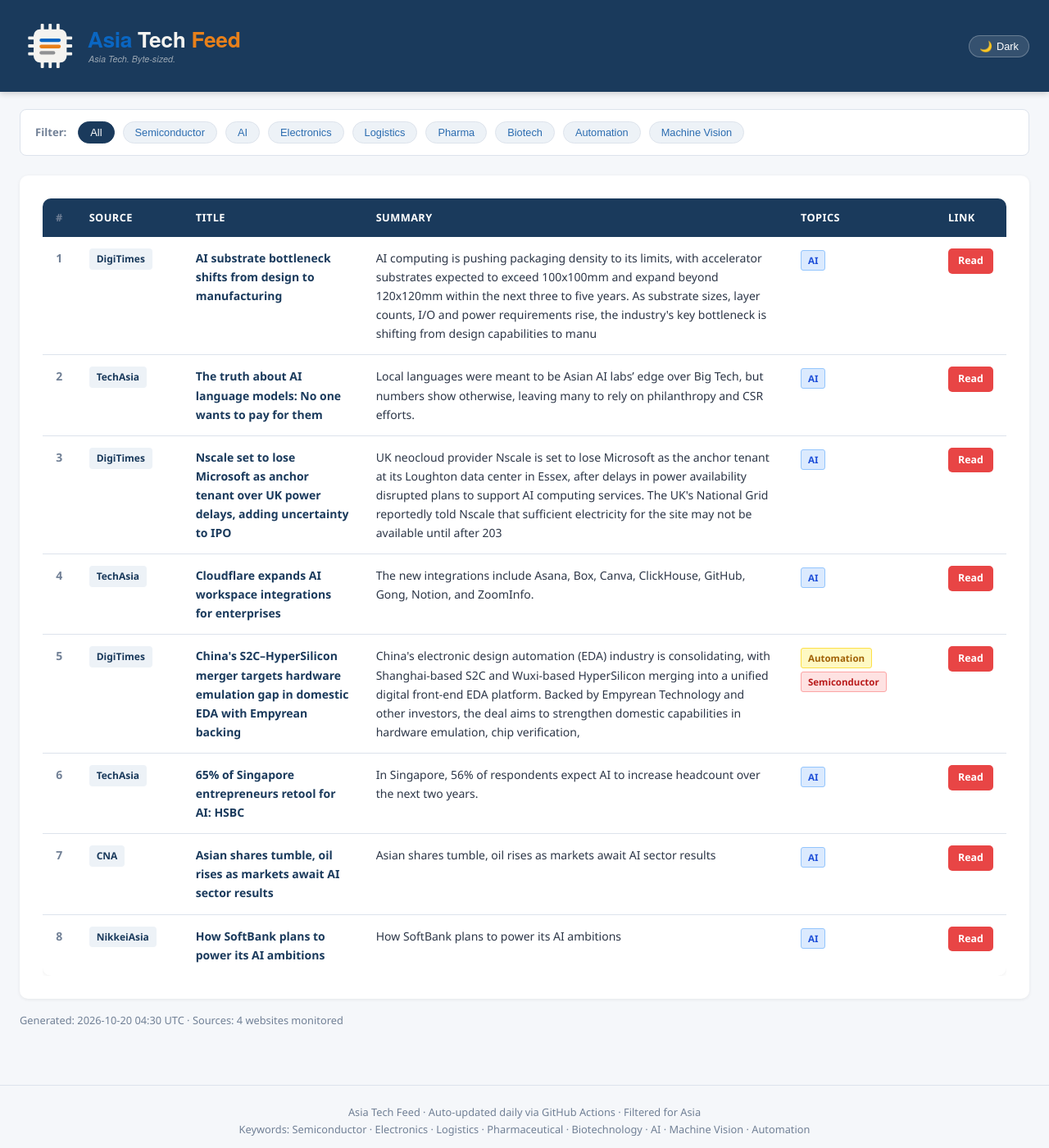
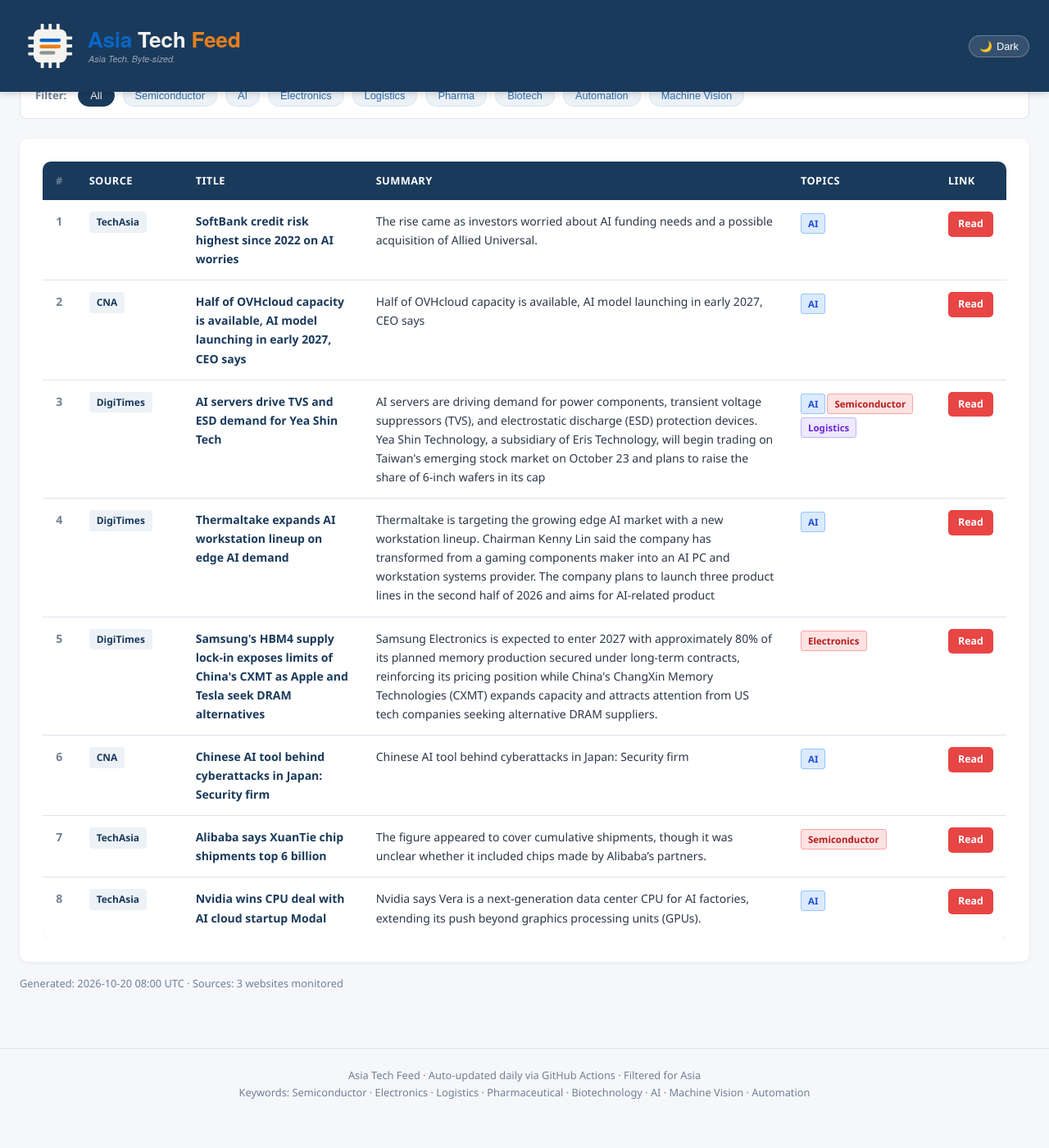
Before and after one commit to asiatechfeed/Asia-Tech-Feed, a Jekyll site: the page built from _posts/2026-10-20-asia-tech-news-digest.md, in a window 1280 px wide and 1400 px high, scrolled down 633 px. Shown: the whole window at 82% size. Built offline with Jekyll 4.4.1, drawn with Linux system fonts in a browser that asks for light colours; a script that is not in the unit is left out; after the commit the page ends 1998 px from its top, so only the background shows below that; some of the changed text lies outside the part shown.

Commit message:
📰 News digest 2026-10-20 (8 articles)

```diff
--- a/_posts/2026-10-20-asia-tech-news-digest.md
+++ b/_posts/2026-10-20-asia-tech-news-digest.md
@@ -1,16 +1,16 @@
 ---
 layout: post
 title: "Asia Tech News Digest - October 20, 2026"
-date: 2026-10-20 12:30:08 +0800
+date: 2026-10-20 16:00:54 +0800
 articles_count: 8
-sources_count: 4
-sources: ["CNA", "DigiTimes", "NikkeiAsia", "TechAsia"]
+sources_count: 3
+sources: ["CNA", "DigiTimes", "TechAsia"]
 csv_file: /assets/data/news-2026-10-20.tsv
-featured_title: "AI substrate bottleneck shifts from design to manufacturing"
-featured_url: "https://www.digitimes.com/news/a20261020PD226/substrate-packaging-manufacturing-accelerator-capacity.html"
-featured_source: "DigiTimes"
-featured_summary: "AI computing is pushing packaging density to its limits, with accelerator substrates expected to exceed 100x100mm and expand beyond 120x120mm within the next three to five years. As substrate sizes, layer counts, I/O and power requirements rise, the industry's key bottleneck is shifting from design capabilities to manu"
-featured_image: "https://img.digitimes.com/newsshow/20261020pd226_files/1_2b.jpg"
+featured_title: "SoftBank credit risk highest since 2022 on AI worries"
+featured_url: "https://www.techinasia.com/softbanks-credit-risk-rises-as-openai-exposure-grows"
+featured_source: "TechAsia"
+featured_summary: "The rise came as investors worried about AI funding needs and a possible acquisition of Allied Universal."
+featured_image: ""
 ---
 
 <table class="news-table">
@@ -27,67 +27,67 @@ featured_image: "https://img.digitimes.com/newsshow/20261020pd226_files/1_2b.jpg
 <tbody>
 <tr>
   <td class="col-num">1</td>
-  <td class="col-source"><span class="source-badge">DigiTimes</span></td>
-  <td class="col-title"><span class="article-title">AI substrate bottleneck shifts from design to manufacturing</span></td>
-  <td class="col-summary">AI computing is pushing packaging density to its limits, with accelerator substrates expected to exceed 100x100mm and expand beyond 120x120mm within the next three to five years. As substrate sizes, layer counts, I/O and power requirements rise, the industry's key bottleneck is shifting from design capabilities to manu</td>
+  <td class="col-source"><span class="source-badge">TechAsia</span></td>
+  <td class="col-title"><span class="article-title">SoftBank credit risk highest since 2022 on AI worries</span></td>
+  <td class="col-summary">The rise came as investors worried about AI funding needs and a possible acquisition of Allied Universal.</td>
   <td class="col-tags"><span class="tag ai">AI</span></td>
-  <td class="col-link"><a class="btn-link" href="https://www.digitimes.com/news/a20261020PD226/substrate-packaging-manufacturing-accelerator-capacity.html" target="_blank" rel="noopener">Read</a></td>
+  <td class="col-link"><a class="btn-link" href="https://www.techinasia.com/softbanks-credit-risk-rises-as-openai-exposure-grows" target="_blank" rel="noopener">Read</a></td>
 </tr>
 <tr>
   <td class="col-num">2</td>
-  <td class="col-source"><span class="source-badge">TechAsia</span></td>
-  <td class="col-title"><span class="article-title">The truth about AI language models: No one wants to pay for them</span></td>
-  <td class="col-summary">Local languages were meant to be Asian AI labs’ edge over Big Tech, but numbers show otherwise, leaving many to rely on philanthropy and CSR efforts.</td>
+  <td class="col-source"><span class="source-badge">CNA</span></td>
+  <td class="col-title"><span class="article-title">Half of OVHcloud capacity is available, AI model launching in early 2027, CEO says</span></td>
+  <td class="col-summary">Half of OVHcloud capacity is available, AI model launching in early 2027, CEO says</td>
   <td class="col-tags"><span class="tag ai">AI</span></td>
-  <td class="col-link"><a class="btn-link" href="https://www.techinasia.com/truth-ai-language-models-pay" target="_blank" rel="noopener">Read</a></td>
+  <td class="col-link"><a class="btn-link" href="https://www.channelnewsasia.com/business/half-ovhcloud-capacity-available-ai-model-launching-in-early-2027-ceo-says-6474791" target="_blank" rel="noopener">Read</a></td>
 </tr>
 <tr>
   <td class="col-num">3</td>
   <td class="col-source"><span class="source-badge">DigiTimes</span></td>
-  <td class="col-title"><span class="article-title">Nscale set to lose Microsoft as anchor tenant over UK power delays, adding uncertainty to IPO</span></td>
-  <td class="col-summary">UK neocloud provider Nscale is set to lose Microsoft as the anchor tenant at its Loughton data center in Essex, after delays in power availability disrupted plans to support AI computing services. The UK's National Grid reportedly told Nscale that sufficient electricity for the site may not be available until after 203</td>
-  <td class="col-tags"><span class="tag ai">AI</span></td>
-  <td class="col-link"><a class="btn-link" href="https://www.digitimes.com/news/a20261020PD225/microsoft-uk-ipo-data-center-competition.html" target="_blank" rel="noopener">Read</a></td>
+  <td class="col-title"><span class="article-title">AI servers drive TVS and ESD demand for Yea Shin Tech</span></td>
+  <td class="col-summary">AI servers are driving demand for power components, transient voltage suppressors (TVS), and electrostatic discharge (ESD) protection devices. Yea Shin Technology, a subsidiary of Eris Technology, will begin trading on Taiwan's emerging stock market on October 23 and plans to raise the share of 6-inch wafers in its cap</td>
+  <td class="col-tags"><span class="tag ai">AI</span><span class="tag semi">Semiconductor</span><span class="tag logis">Logistics</span></td>
+  <td class="col-link"><a class="btn-link" href="https://www.digitimes.com/news/a20261020PD239/demand-esd-capacity-power-components-eris-tech.html" target="_blank" rel="noopener">Read</a></td>
 </tr>
 <tr>
   <td class="col-num">4</td>
-  <td class="col-source"><span class="source-badge">TechAsia</span></td>
-  <td class="col-title"><span class="article-title">Cloudflare expands AI workspace integrations for enterprises</span></td>
-  <td class="col-summary">The new integrations include Asana, Box, Canva, ClickHouse, GitHub, Gong, Notion, and ZoomInfo.</td>
+  <td class="col-source"><span class="source-badge">DigiTimes</span></td>
+  <td class="col-title"><span class="article-title">Thermaltake expands AI workstation lineup on edge AI demand</span></td>
+  <td class="col-summary">Thermaltake is targeting the growing edge AI market with a new workstation lineup. Chairman Kenny Lin said the company has transformed from a gaming components maker into an AI PC and workstation systems provider. The company plans to launch three product lines in the second half of 2026 and aims for AI-related product</td>
   <td class="col-tags"><span class="tag ai">AI</span></td>
-  <td class="col-link"><a class="btn-link" href="https://www.techinasia.com/cloudflare-teams-google-clouds-wiz-ai-security" target="_blank" rel="noopener">Read</a></td>
+  <td class="col-link"><a class="btn-link" href="https://www.digitimes.com/news/a20261020PD232/thermaltake-workstation-gaming-market-revenue.html" target="_blank" rel="noopener">Read</a></td>
 </tr>
 <tr>
   <td class="col-num">5</td>
   <td class="col-source"><span class="source-badge">DigiTimes</span></td>
-  <td class="col-title"><span class="article-title">China's S2C–HyperSilicon merger targets hardware emulation gap in domestic EDA with Empyrean backing</span></td>
-  <td class="col-summary">China's electronic design automation (EDA) industry is consolidating, with Shanghai-based S2C and Wuxi-based HyperSilicon merging into a unified digital front-end EDA platform. Backed by Empyrean Technology and other investors, the deal aims to strengthen domestic capabilities in hardware emulation, chip verification, </td>
-  <td class="col-tags"><span class="tag auto">Automation</span><span class="tag semi">Semiconductor</span></td>
-  <td class="col-link"><a class="btn-link" href="https://www.digitimes.com/news/a20261020VL212/eda-hardware-merger-design-automation.html" target="_blank" rel="noopener">Read</a></td>
+  <td class="col-title"><span class="article-title">Samsung's HBM4 supply lock-in exposes limits of China's CXMT as Apple and Tesla seek DRAM alternatives</span></td>
+  <td class="col-summary">Samsung Electronics is expected to enter 2027 with approximately 80% of its planned memory production secured under long-term contracts, reinforcing its pricing position while China's ChangXin Memory Technologies (CXMT) expands capacity and attracts attention from US tech companies seeking alternative DRAM suppliers.</td>
+  <td class="col-tags"><span class="tag semi">Electronics</span></td>
+  <td class="col-link"><a class="btn-link" href="https://www.digitimes.com/news/a20261020VL218/samsung-cxmt-dram-hbm4.html" target="_blank" rel="noopener">Read</a></td>
 </tr>
 <tr>
   <td class="col-num">6</td>
-  <td class="col-source"><span class="source-badge">TechAsia</span></td>
-  <td class="col-title"><span class="article-title">65% of Singapore entrepreneurs retool for AI: HSBC</span></td>
-  <td class="col-summary">In Singapore, 56% of respondents expect AI to increase headcount over the next two years.</td>
+  <td class="col-source"><span class="source-badge">CNA</span></td>
+  <td class="col-title"><span class="article-title">Chinese AI tool behind cyberattacks in Japan: Security firm</span></td>
+  <td class="col-summary">Chinese AI tool behind cyberattacks in Japan: Security firm</td>
   <td class="col-tags"><span class="tag ai">AI</span></td>
-  <td class="col-link"><a class="btn-link" href="https://www.techinasia.com/hsbc-expands-ai-partnership-google-cloud" target="_blank" rel="noopener">Read</a></td>
+  <td class="col-link"><a class="btn-link" href="https://www.channelnewsasia.com/east-asia/china-ai-tool-artex-japan-cyberattack-6474611" target="_blank" rel="noopener">Read</a></td>
 </tr>
 <tr>
   <td class="col-num">7</td>
-  <td class="col-source"><span class="source-badge">CNA</span></td>
-  <td class="col-title"><span class="article-title">Asian shares tumble, oil rises as markets await AI sector results</span></td>
-  <td class="col-summary">Asian shares tumble, oil rises as markets await AI sector results</td>
-  <td class="col-tags"><span class="tag ai">AI</span></td>
-  <td class="col-link"><a class="btn-link" href="https://www.channelnewsasia.com/business/asian-shares-tumble-oil-rises-markets-await-ai-sector-results-6474216" target="_blank" rel="noopener">Read</a></td>
+  <td class="col-source"><span class="source-badge">TechAsia</span></td>
+  <td class="col-title"><span class="article-title">Alibaba says XuanTie chip shipments top 6 billion</span></td>
+  <td class="col-summary">The figure appeared to cover cumulative shipments, though it was unclear whether it included chips made by Alibaba’s partners.</td>
+  <td class="col-tags"><span class="tag semi">Semiconductor</span></td>
+  <td class="col-link"><a class="btn-link" href="https://www.techinasia.com/alibabas-capex-spike-story-investors" target="_blank" rel="noopener">Read</a></td>
 </tr>
 <tr>
   <td class="col-num">8</td>
-  <td class="col-source"><span class="source-badge">NikkeiAsia</span></td>
-  <td class="col-title"><span class="article-title">How SoftBank plans to power its AI ambitions</span></td>
-  <td class="col-summary">How SoftBank plans to power its AI ambitions</td>
+  <td class="col-source"><span class="source-badge">TechAsia</span></td>
+  <td class="col-title"><span class="article-title">Nvidia wins CPU deal with AI cloud startup Modal</span></td>
+  <td class="col-summary">Nvidia says Vera is a next-generation data center CPU for AI factories, extending its push beyond graphics processing units (GPUs).</td>
   <td class="col-tags"><span class="tag ai">AI</span></td>
-  <td class="col-link"><a class="btn-link" href="https://asia.nikkei.com/spotlight/podcasts/podcast-tech-latest/how-softbank-plans-to-power-its-ai-ambitions" target="_blank" rel="noopener">Read</a></td>
+  <td class="col-link"><a class="btn-link" href="https://www.techinasia.com/nvidias-20b-groq-deal-faces-suit-skipped-vote" target="_blank" rel="noopener">Read</a></td>
 </tr>
 </tbody>
 </table>
```
Also changed, not shown: _data/seen_urls.json (+9 -1 lines), _digest_meta.json (+19 -20 lines), assets/data/news-2026-10-20.tsv (+8 -8 lines), assets/data/search-index.json.
